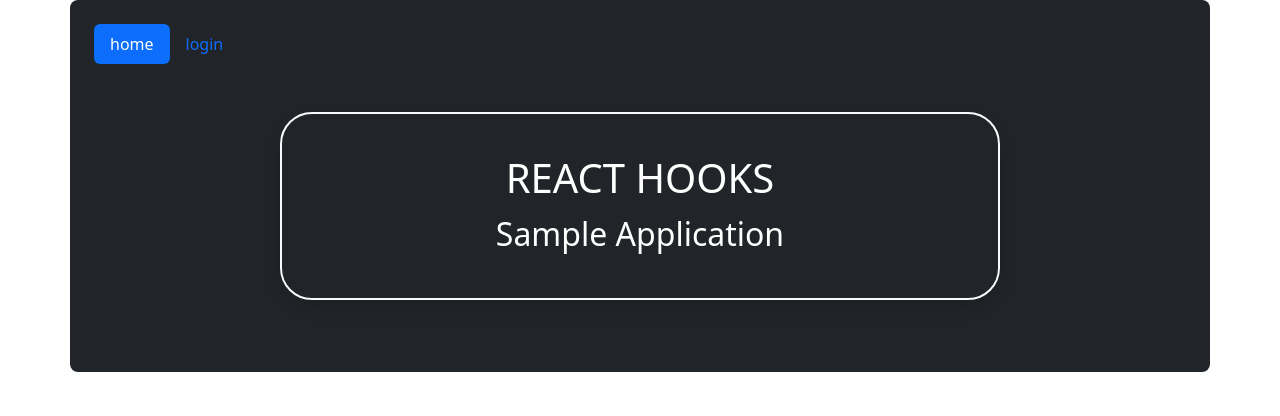
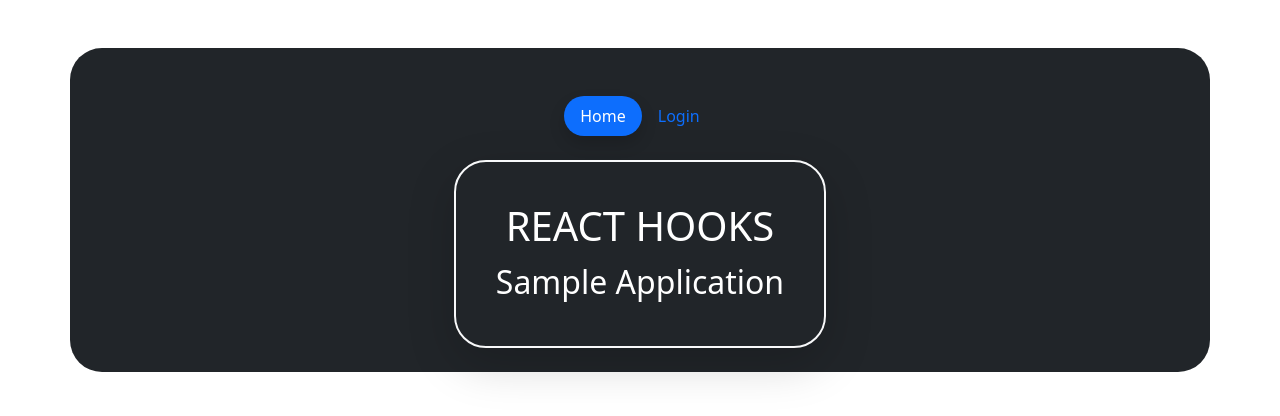
Before and after one commit to horlash-Dev/react-advanced, a React (Create React App) app: page / in a window 1280 px wide. Shown: the top 416 px of the page. Built offline with nearby package versions, Linux system fonts and the light colour scheme.

Commit message:
add nav items using react hooks

```diff
--- a/src/App.js
+++ b/src/App.js
@@ -12,23 +12,18 @@ function App() {
   const [Homepage, setHomepage] = useState(false)
   const [LoginPage, setLoginPage] = useState(false)
   const [userDashboard, setuserDashboard] = useState(false)
-  const [isAuthenticated, setAuthenticated] = useState(false)
+  const [isAuthenticated, setAuthenticated] =useState(false)
+  const [isActive, setisActive] = useState('')
 
   useEffect(() => {
     const getAuth = localStorage.getItem('isAuth')
     if (getAuth === '1') {
       loginHandler()
     }
-    console.log('well');
-
-    return () => {
-      console.log('....');
-    };
   }, [])
 
 const onLoginView = (data) => {
   setLoginPage(data)
-  console.log(data);
   setHomepage(data)
 }
 
@@ -57,7 +52,9 @@ const loginHandler = () => {
   setLoginPage(false)
   setHomepage(true)
 }
-const onActive = false
+const onActive = (data) => {
+setisActive(data)
+}
   return (
     <Main>
   <authContext.Provider
@@ -67,10 +64,10 @@ const onActive = false
   }}
   >
 
-  <Navbar loginView={onLoginView} homeView={onHomeView} navActive={onActive} profileView={onProfileView}  />
-  { !Homepage && (<Home />) }
-  { LoginPage && (<Login onLogin={loginHandler} />) }
- {userDashboard && <Dashboard/>}
+  <Navbar loginView={onLoginView} homeView={onHomeView} navActive={isActive} profileView={onProfileView}  />
+  { !Homepage && (<Home onActive={onActive} />) }
+  { LoginPage && (<Login onLogin={loginHandler}  onActive={onActive} />) }
+ {userDashboard && <Dashboard onActive={onActive}/>}
  </authContext.Provider>
     </Main>
   );
--- a/src/UI/Card.js
+++ b/src/UI/Card.js
@@ -4,9 +4,9 @@ const Card = (props) => {
 const classes = props.className
 return (
     <Fragment>
-    <div className="row mb-5 mt-5">
-        <div className="col-md-8 col-sm-12 offset-md-2">
-        <div className={`card rounded-5 shadow p-4 ${classes}`}>{props.children}</div>
+    <div className="d-flex justify-content-center">
+        <div className="col-md-auto">
+        <div className={`card rounded-5 shadow-lg p-4 ${classes}`}>{props.children}</div>
         </div>
     </div>
     </Fragment>
--- a/src/UI/Layout.js
+++ b/src/UI/Layout.js
@@ -4,7 +4,9 @@ const Main = (props) => {
 
     return(
         <Fragment>
-        <div className="container bg-dark text-white rounded-3 py-4 px-4">{props.children}</div>
+        <div className="container mt-5 bg-dark text-white rounded-5 py-4 px-4">
+        {props.children}
+       </div>
         </Fragment>
     )
 }
--- a/src/UI/partial/Input.js
+++ b/src/UI/partial/Input.js
@@ -5,7 +5,7 @@ return (
   <label htmlFor="">{props.title}</label>
   <div className="col">
   <input type="text"
-    className={`form-control border-1 rounded-0 ${props.isValid === false ? 'border-danger' : 'border-success'}`} onChange={props.onChange}  value={props.value} id="" aria-describedby="helpId" placeholder={props.holder} />
+    className={`form-control border-1 shadow-none rounded-0 ${props.isValid === false ? 'border-danger' : 'border-success'}`} onChange={props.onChange}  value={props.value} id="" aria-describedby="helpId" placeholder={props.holder} />
   <small id="helpId" className="form-text text-muted">{props.info}</small>
   </div>
 </div>
--- /dev/null
+++ b/src/UI/partial/NavItem.js
@@ -0,0 +1,13 @@
+import React from 'react';
+
+const NavItem = (props) => {
+return(
+    <React.Fragment>
+    <li className="nav-item">
+        <a href="#a" className={`nav-link rounded-5 ${props.id === props.navActive ? 'active shadow' : ''}`} id={props.id} onClick={props.onClick}>{props.name}</a>
+    </li>
+    </React.Fragment>
+)
+}
+
+export default NavItem
--- a/src/UI/partial/Navbar.js
+++ b/src/UI/partial/Navbar.js
@@ -1,5 +1,6 @@
 import { Fragment, useContext } from "react";
 import authContext from "../../context/AuthContext";
+import NavItem from "./NavItem";
 const Navbar = (props) => {
 const ctx = useContext(authContext)
 
@@ -25,23 +26,15 @@ const logout = (event) => {
     return(
     <Fragment>
 
-   <ul className="nav nav-pills nav-stacked">
-    <li className="nav-item">
-        <a href="#a" className="nav-link active" onClick={home}>home</a>
-    </li>
+   <ul className="nav nav-pills nav-stacked justify-content-center m-4 text-capitalize">
+    <NavItem id={'1'} navActive={props.navActive} name={`home`} onClick={home} />
     { ctx.isAuthenticated &&
-    (<li className="nav-item">
-        <a href="#a" className="nav-link" onClick={userProfile}>dashboard</a>
-    </li>)
+    (<NavItem id={'2'} navActive={props.navActive} name={`dashboard`} onClick={userProfile} />)
      }
      { !ctx.isAuthenticated ?
 
-    (<li className="nav-item">
-        <a href="#a" className="nav-link" onClick={login}>login</a>
-    </li>) :
-   (<li className="nav-item">
-        <a href="#a" className="nav-link" onClick={logout}>logout</a>
-    </li> )
+    ( <NavItem id={'3'} navActive={props.navActive} name={`login`} onClick={login} />) :
+   (<NavItem id={'4'} name={'logout'}  navActive={props.navActive} onClick={logout} /> )
      }
 </ul>
         </Fragment>
--- a/src/component/Home.js
+++ b/src/component/Home.js
@@ -1,6 +1,12 @@
-
+import { useEffect } from "react"
 import Card from "../UI/Card"
 const Home = (props) => {
+  const {onActive} = props
+  useEffect(() => {
+    return () => {
+      onActive('1')
+    };
+  }, [onActive])
 return (
 <Card className="border-light text-white bg-dark text-center border-2" >
 <div className="card-body">
--- a/src/component/auth/Login.js
+++ b/src/component/auth/Login.js
@@ -52,18 +52,18 @@ const [passwordInput, dispatchPassword] = useReducer(passwordAction,{ value: '',
 
 const {isValid: emailValidity } = emailInput
 const {isValid: passValidity } =  passwordInput
+const {onActive} = props
 
 useEffect(() => {
 const timeout = setTimeout(() => {
-  console.log("form init");
   setFormValidity(emailValidity && passValidity)
 }, 1000);
 
 return () => {
   clearTimeout(timeout)
-  console.log('form_');
+  onActive('3')
 }
-}, [emailValidity, passValidity])
+}, [emailValidity, passValidity,onActive])
 
 const usernameHandler = (e) => {
  // for both useeffect and usestate => setUsername(e.target.value)
@@ -92,7 +92,8 @@ const passwordHandler = (e) => {
 
     localStorage.setItem('isAuth', '1')
     localStorage.setItem('auth_user', emailInput.value)
-    localStorage.setItem('time', Date())
+   let time = new Date()
+    localStorage.setItem('time', time)
     props.onLogin()
     }
     return;
@@ -109,14 +110,14 @@ return (
   <label htmlFor="">Password</label>
   <div className="col">
   <input type="text"
-    className={`form-control border-1 rounded-0 ${passwordInput.isValid === false ? 'border-danger' : 'border-success'}`} onChange={passwordHandler}  value={passwordInput.value} aria-describedby="helpId" placeholder="Password" />
+    className={`form-control border-1 shadow-none rounded-0 ${passwordInput.isValid === false ? 'border-danger' : 'border-success'}`} onChange={passwordHandler}  value={passwordInput.value} aria-describedby="helpId" placeholder="Password" />
   <small id="helpId" className="form-text text-muted">Password must be greater than 4 characters</small>
   </div>
 </div>
 <div className="mb-1 text-center">
 
   <input type="submit"
-    className={`btn btn-success shadow btn-md border-0 rounded-0 ${!FormValidity ? 'disabled': ''}`} name="" id="" aria-describedby="helpId" placeholder="" />
+    className={`btn btn-success shadow btn-md border-0 rounded-5 ${!FormValidity ? 'disabled': ''}`} name="" id="" aria-describedby="helpId" placeholder="" />
   </div>
 </form>
 </Card>
--- a/src/component/dashboard/Dashboard.js
+++ b/src/component/dashboard/Dashboard.js
@@ -1,12 +1,20 @@
-
+import { useEffect } from "react";
 import Card from "../../UI/Card"
 const Dashboard = (props) => {
+ const {onActive} = props
+  useEffect(() => {
+    return () => {
+      onActive('2')
+    };
+  }, [onActive])
+
 const getUser = localStorage.getItem('auth_user')
+const time = localStorage.getItem('time')
 return (
 <Card className="border-dark bg-light text-dark text-center border-2" >
 <div className="card-body">
-<h4 className="card-title fs-1 text-uppercase mb-4">welcome back  <i>{ getUser } </i> </h4>
-    <p className="card-text fs-2 text-capitalize">signed at time</p>
+<h4 className="card-title fs-1 text-capitalize mb-4">welcome back, &nbsp;  <i>{ getUser } </i> </h4>
+    <p className="card-text fs-5 text-capitalize"><b> signed in</b> <br/> {time} </p>
   </div>
 </Card>
 )
```
